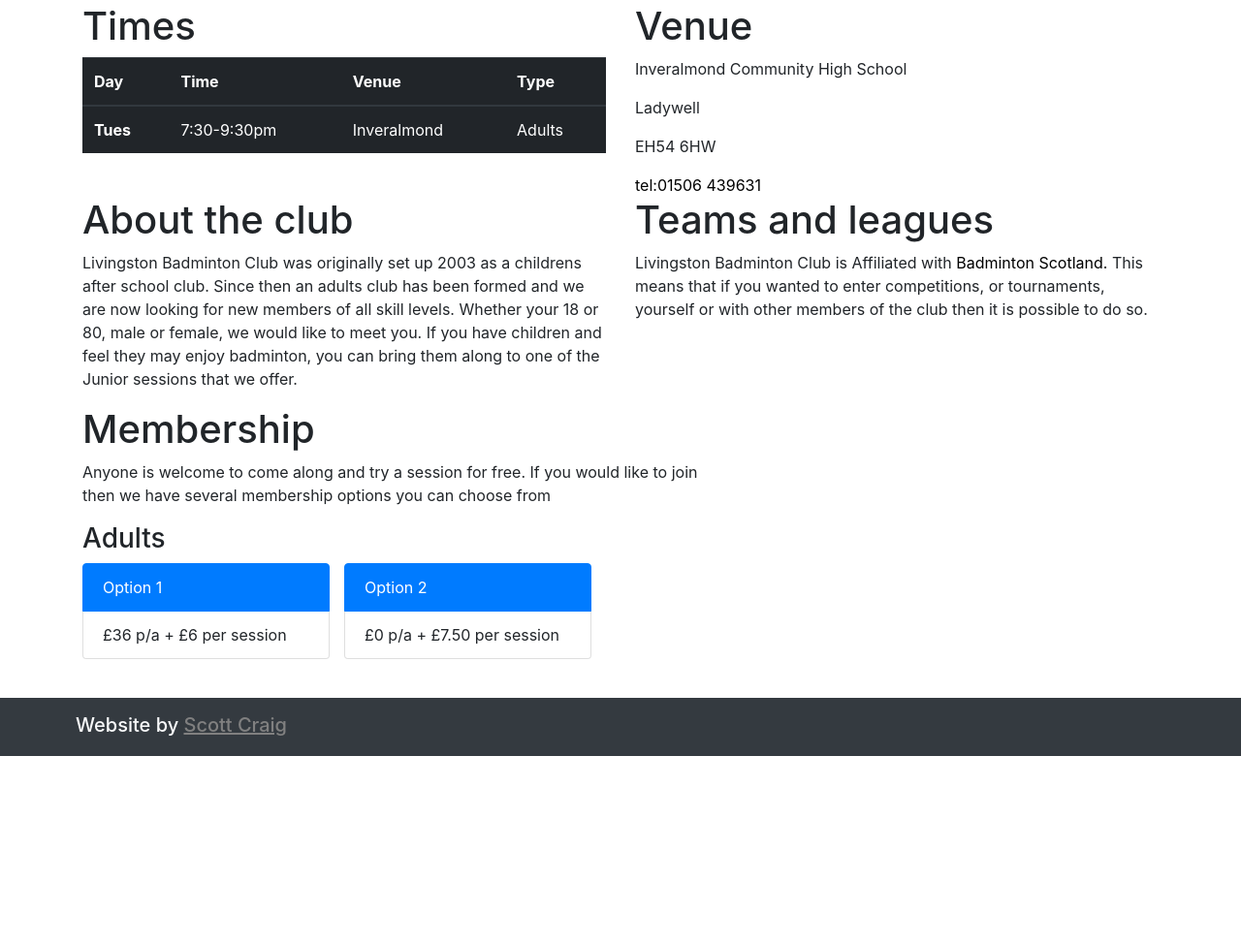
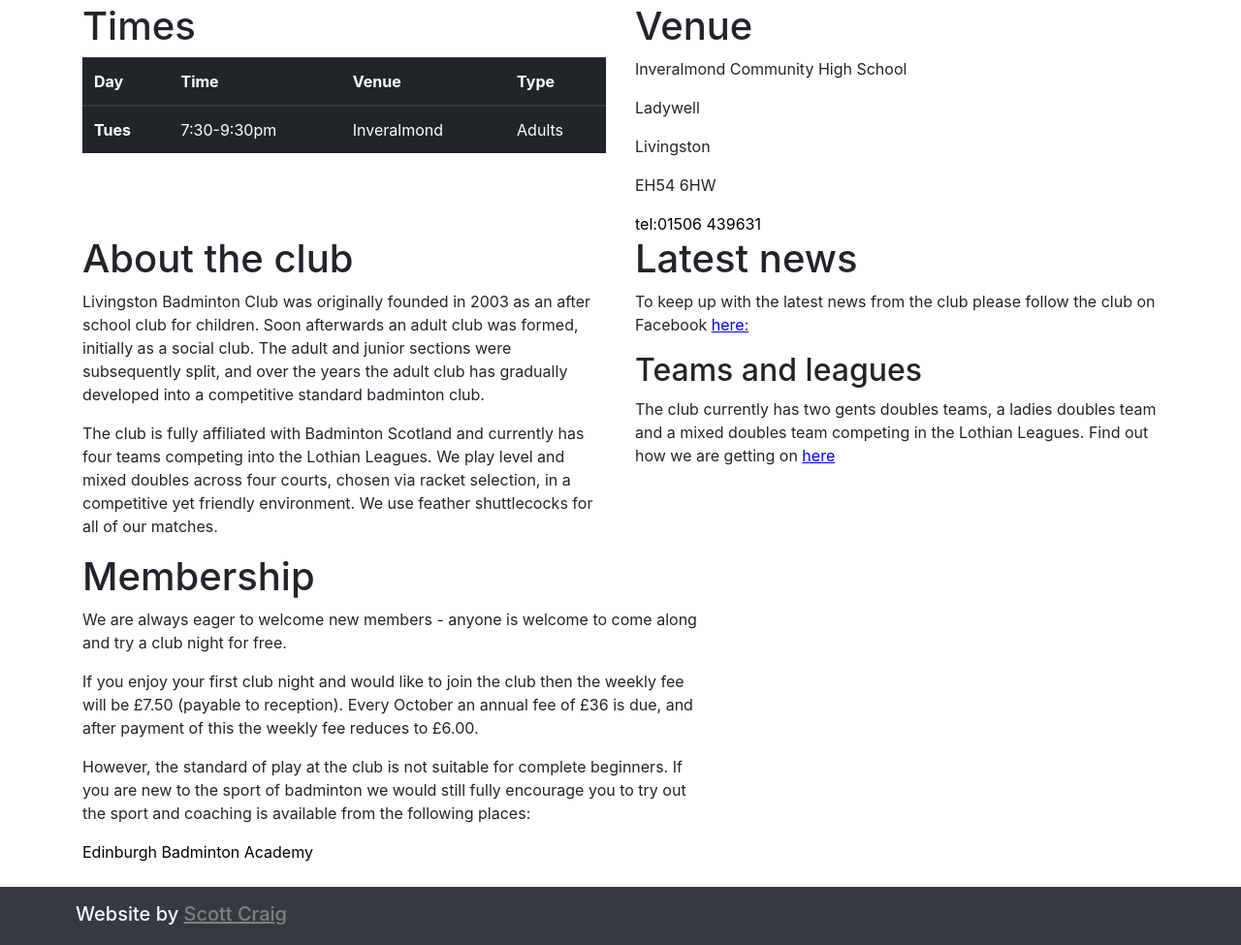
Before and after one commit to scottdavidcraig/Sports-Club, a plain HTML site: page index.html in a window 1280 px wide. Shown: the part 499-1474 px from the top of the page at 97% size. Before the commit the page ends 1279 px from the top, so only its background shows below. Drawn offline with nearby package versions, Linux system fonts and the light colour scheme.

Commit message:
Update copy and remove options section

```diff
--- a/index.html
+++ b/index.html
@@ -121,6 +121,7 @@
     <address class="">
       <p>Inveralmond Community High School</p>
       <p>Ladywell</p>
+      <p>Livingston</p>
       <p>EH54 6HW</p>
     </address>
     <a href="tel:01506 439631">tel:01506 439631</a>
@@ -132,14 +133,22 @@
 
   <section id="about" class="col-md-6">
     <h1>About the club</h1>
-    <p>Livingston Badminton Club was originally set up 2003 as a childrens after school club. Since then an adults club has been formed and we are now looking for new members of all skill levels. Whether your 18 or 80, male or female, we would like to meet you. If you have children and feel they may enjoy badminton, you can bring them along to one of the Junior sessions that we offer.
-  </p>
+      <p>Livingston Badminton Club was originally founded in 2003 as an after school club for children. Soon afterwards an adult club was formed, initially as a social club. The adult and junior sections were subsequently split, and over the years the adult club has gradually developed into a competitive standard badminton club.</p>
+      <p>The club is fully affiliated with Badminton Scotland and currently has four teams competing into the Lothian Leagues. We play level and mixed doubles across four courts, chosen via racket selection, in a competitive yet friendly environment. We use feather shuttlecocks for all of our matches.</p>
   </section>
 
   <section class="col-md-6">
-    <h1>Teams and leagues</h1>
-    <p>Livingston Badminton Club is Affiliated with<a href="http://www.badmintonscotland.org.uk/"> Badminton Scotland.</a> This means that if you wanted to enter competitions, or tournaments, yourself or with other members of the club then it is possible to do so.</p>
-  </section>
+
+<h1>Latest news</h1>
+<p>To keep up with the latest news from the club please follow the club on Facebook <a href="To keep up with the latest news from the club please follow the club on Facebook here: https://www.facebook.com/groups/430578963632457/">here:</a> </p>
+
+<h2>Teams and leagues</h2>
+<p>The club currently has two gents doubles teams, a ladies doubles team and a mixed doubles team competing in the Lothian Leagues. Find out how we are getting on <a href="http://www.lothianbadminton.co.uk/lothian-league/league-tables/">here</a>
+</p>
+
+</section>
+
+
 
 </div>
 
@@ -150,9 +159,15 @@
 
     <div class="col-md-7 ">
       <h1>Membership </h1>
-      <p>Anyone is welcome to come along and try a session for free. If you would like to join then we have several membership options you can choose from</p>
-    </div>
+<p>We are always eager to welcome new members - anyone is welcome to come along and try a club night for free.  </p>
+<p>If you enjoy your first club night and would like to join the club then the weekly fee will be £7.50 (payable to reception). Every October an annual fee of £36 is due, and after payment of this the weekly fee reduces to £6.00.
+</p>
+<p>However, the standard of play at the club is not suitable for complete beginners. If you are new to the sport of badminton we would still fully encourage you to try out the sport and coaching is available from the following places:
+</p>
+<a href=" http://www.edinburghbadmintonacademy.co.uk/">Edinburgh Badminton Academy</a>
+</div>
 
+<!--
     <div class="container">
       <div class="row">
         <div class=" adult col-md-6">
@@ -169,16 +184,16 @@
                 <li class="list-group-item active">Option 2</li>
                 <li class="list-group-item">£0 p/a + £7.50 per session</li>
               </ul>
-            </div><!--end of row-->
-          </div><!--end of container-->
+            </div>
+          </div>
 
       </div>
 
 
-      </div><!--end of row-->
-    </div><!--end of container-->
+      </div>
+    </div>
 
-
+-->
 </section>
 
 
--- a/sass/styles.scss
+++ b/sass/styles.scss
@@ -8,7 +8,10 @@
   }
 }
 
-
+p a {
+  color: blue;
+  text-decoration: underline;
+}
 
  a {
 color: black;
```
Also changed, not shown: css/styles.css, 1 other file.
